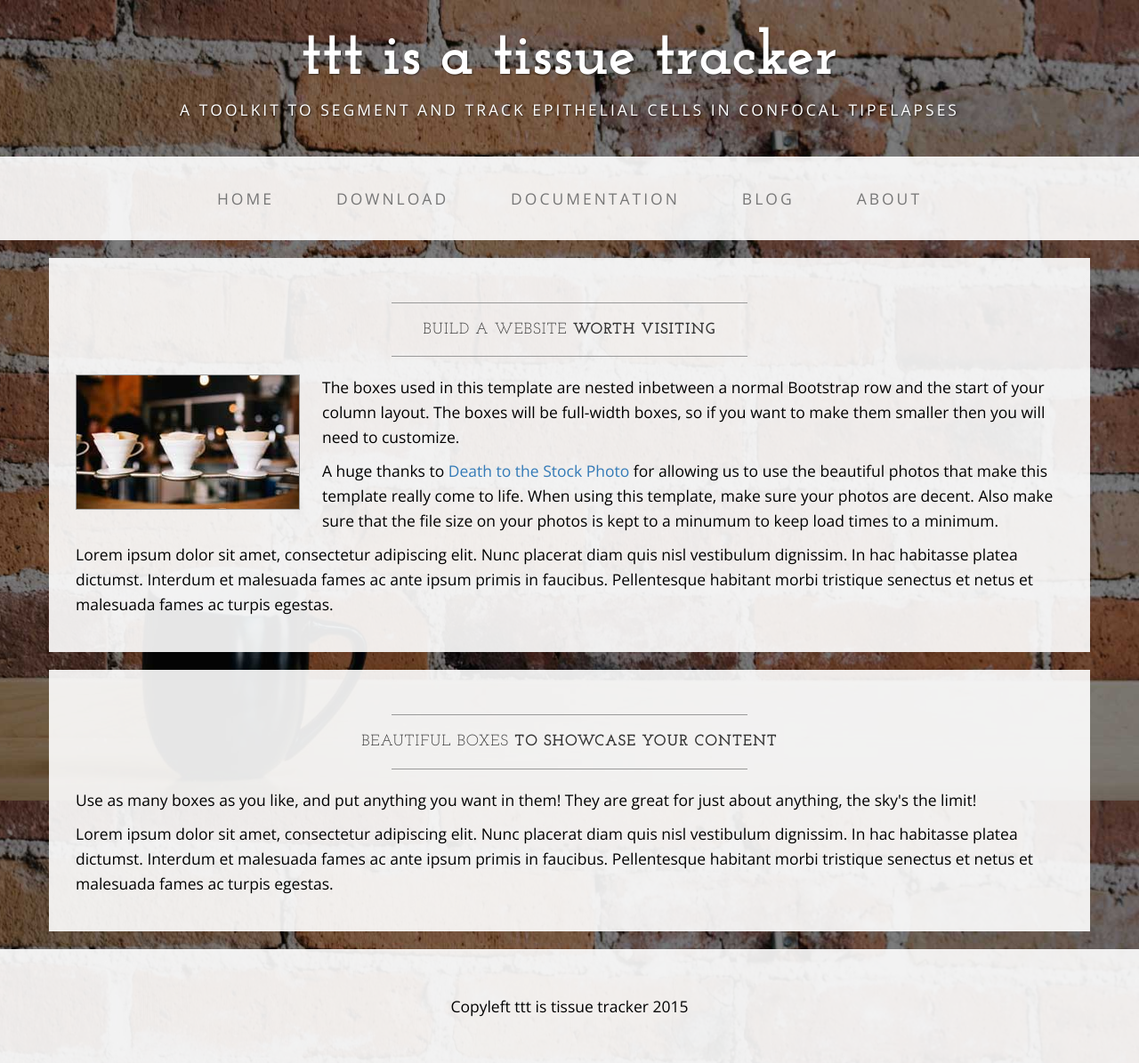
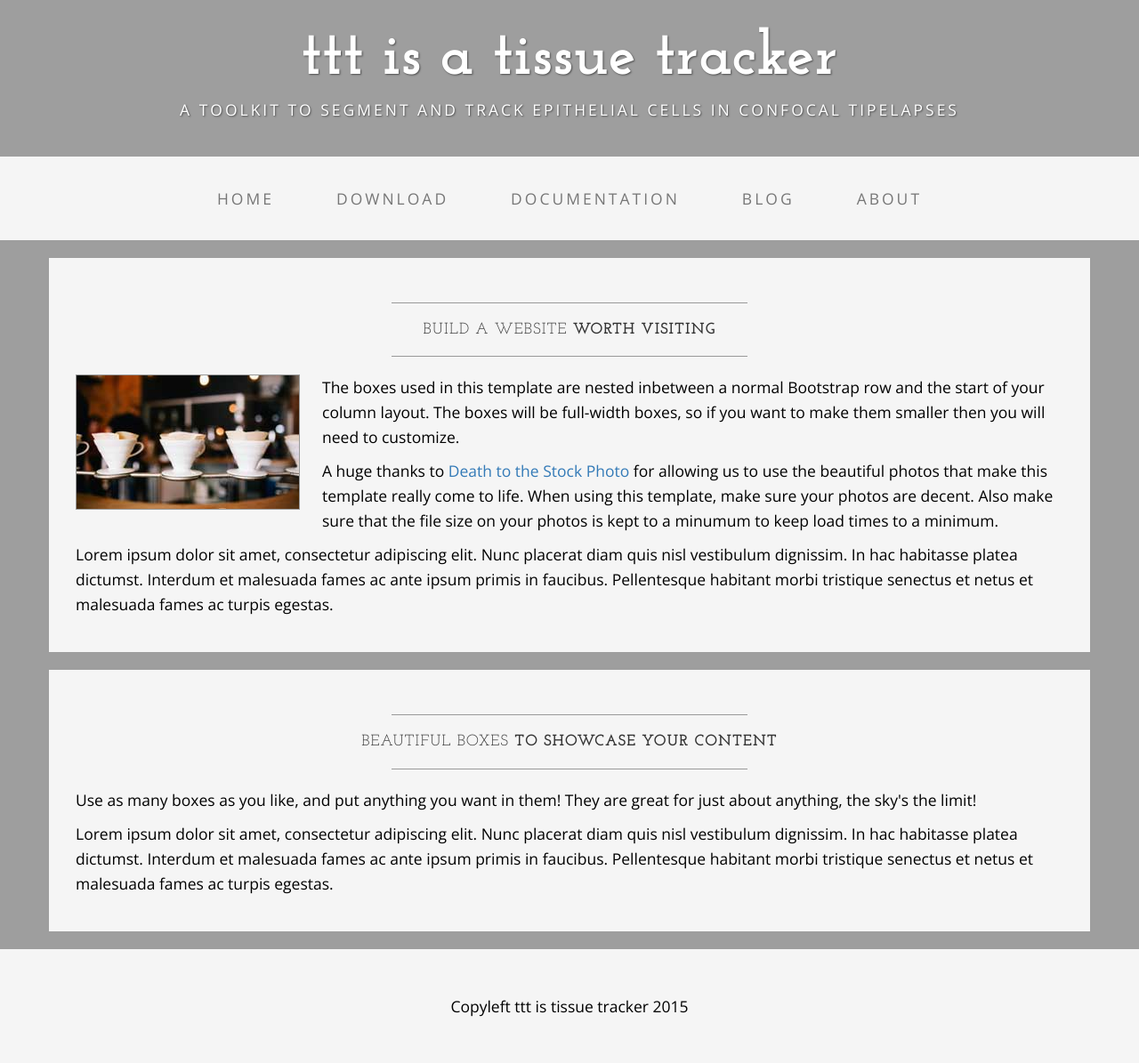
Before and after one commit to HatiniLab/ttt, a Jekyll site: the page built from index.html, in a window 1280 px wide. Shown: the whole page at 89% size. Built offline with Jekyll 4.4.1, drawn with Linux system fonts in a browser that asks for light colours.

Commit message:
Replaced background

```diff
--- a/_includes/css/business-casual.css
+++ b/_includes/css/business-casual.css
@@ -6,7 +6,7 @@
 
 body {
     font-family: "Open Sans","Helvetica Neue",Helvetica,Arial,sans-serif;
-    background: url('../img/bg.jpg') no-repeat center center fixed;
+    background: url('../img/bg.png') no-repeat center center fixed;
     -webkit-background-size: cover;
     -moz-background-size: cover;
     background-size: cover;
```
Also changed, not shown: 1 other file.
